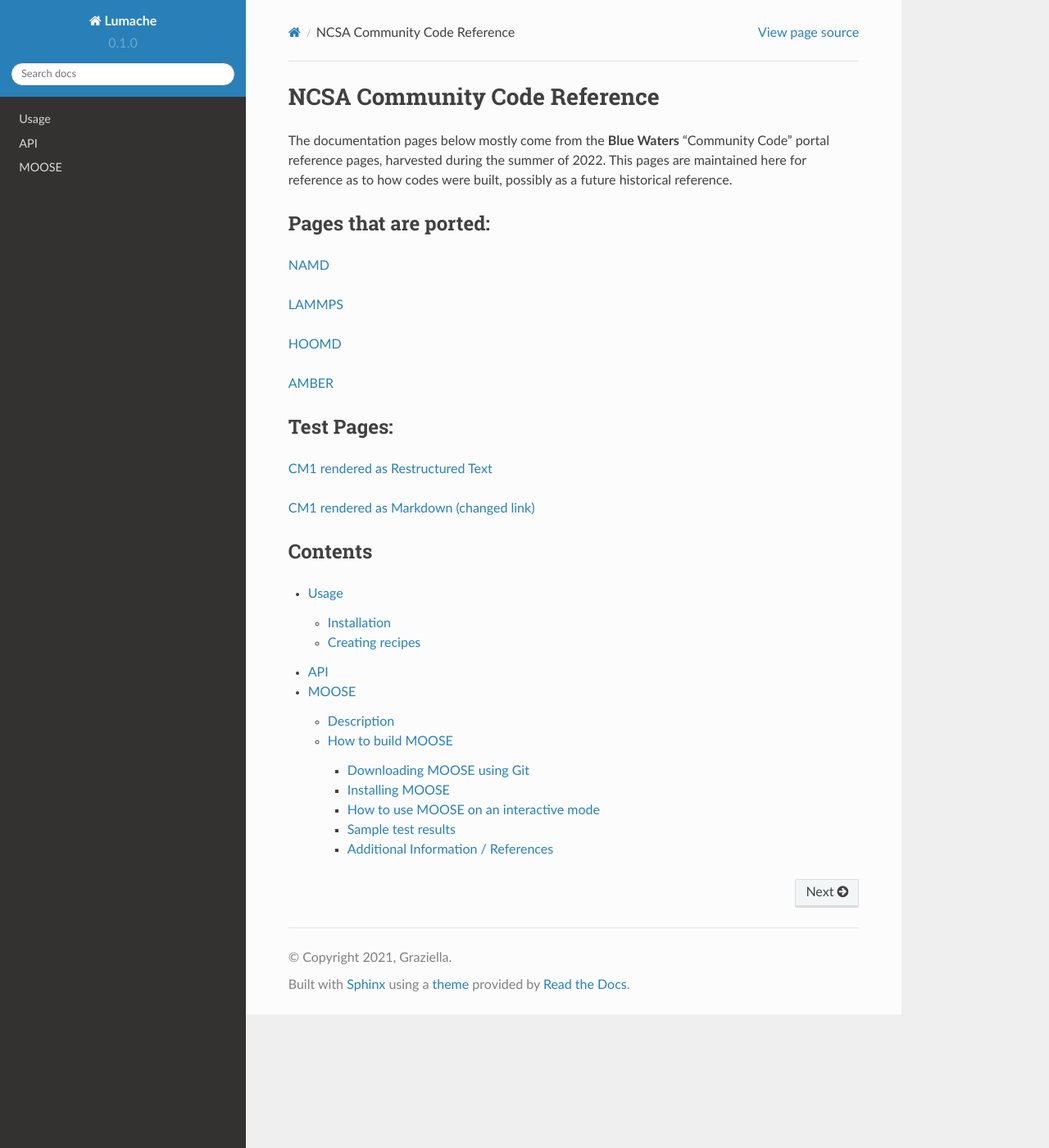
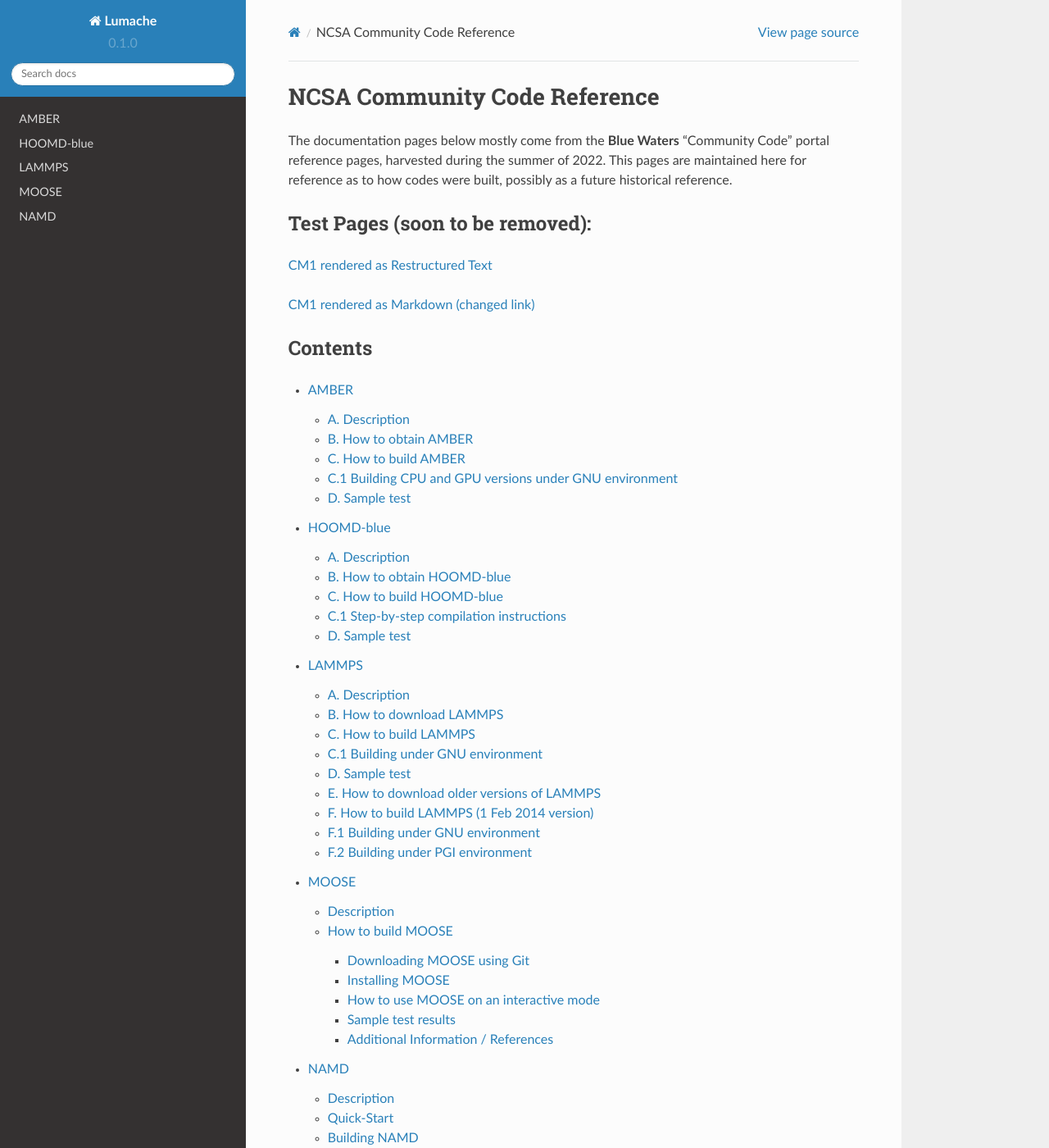
Before and after one commit to ncsa/community_code_reference, a Sphinx documentation site: the page built from docs/source/index.rst, in a window 1280 px wide and 1400 px high. Shown: the whole window at 82% size. Built offline with Sphinx 7.4.7 and the Read the Docs theme 2.0.0, drawn with Linux system fonts in a browser that asks for light colours.

Commit message:
TOC up to date
Removed vestigial template files (api and such) from TOC.

Removed manual page listing, put all pages instead into real TOC.

Hoping that this works and makes the index what it should be.

```diff
--- a/docs/source/index.rst
+++ b/docs/source/index.rst
@@ -3,17 +3,7 @@
 
 The documentation pages below mostly come from the **Blue Waters** "Community Code" portal reference pages, harvested during the summer of 2022.  This pages are maintained here for reference as to how codes were built, possibly as a future historical reference.
 
-Pages that are ported:
-----------------------
-`NAMD <./NAMD/>`_
-
-`LAMMPS <./LAMMPS/>`_
-
-`HOOMD <./HOOMD/>`_
-
-`AMBER <./AMBER/>`_
-
-Test Pages:
+Test Pages (soon to be removed):
 -----------
 
 `CM1 rendered as Restructured Text <./CM1_rst/>`_
@@ -35,6 +25,8 @@
 
 .. toctree::
 
-   usage
-   api
+   AMBER/index
+   HOOMD/index
+   LAMMPS/index
    MOOSE/index
+   NAMD/index
```
